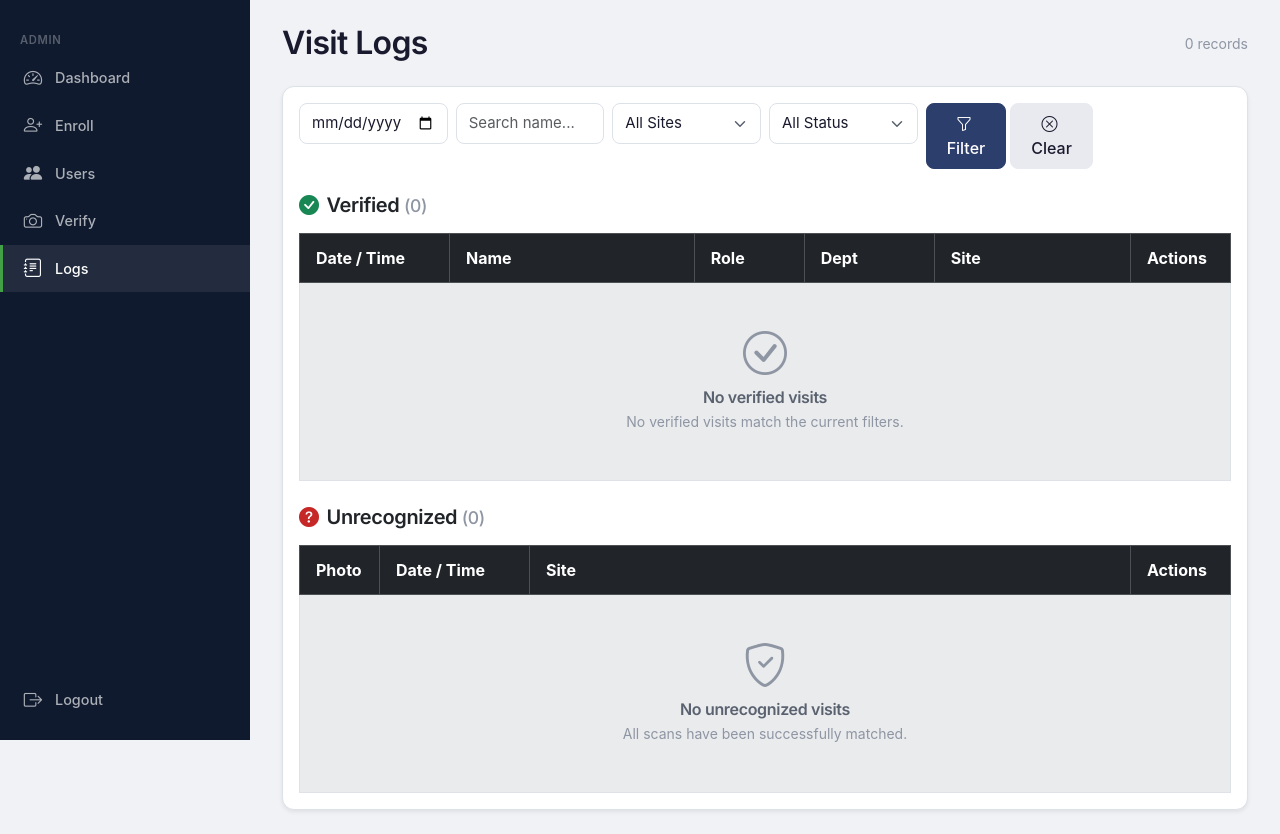
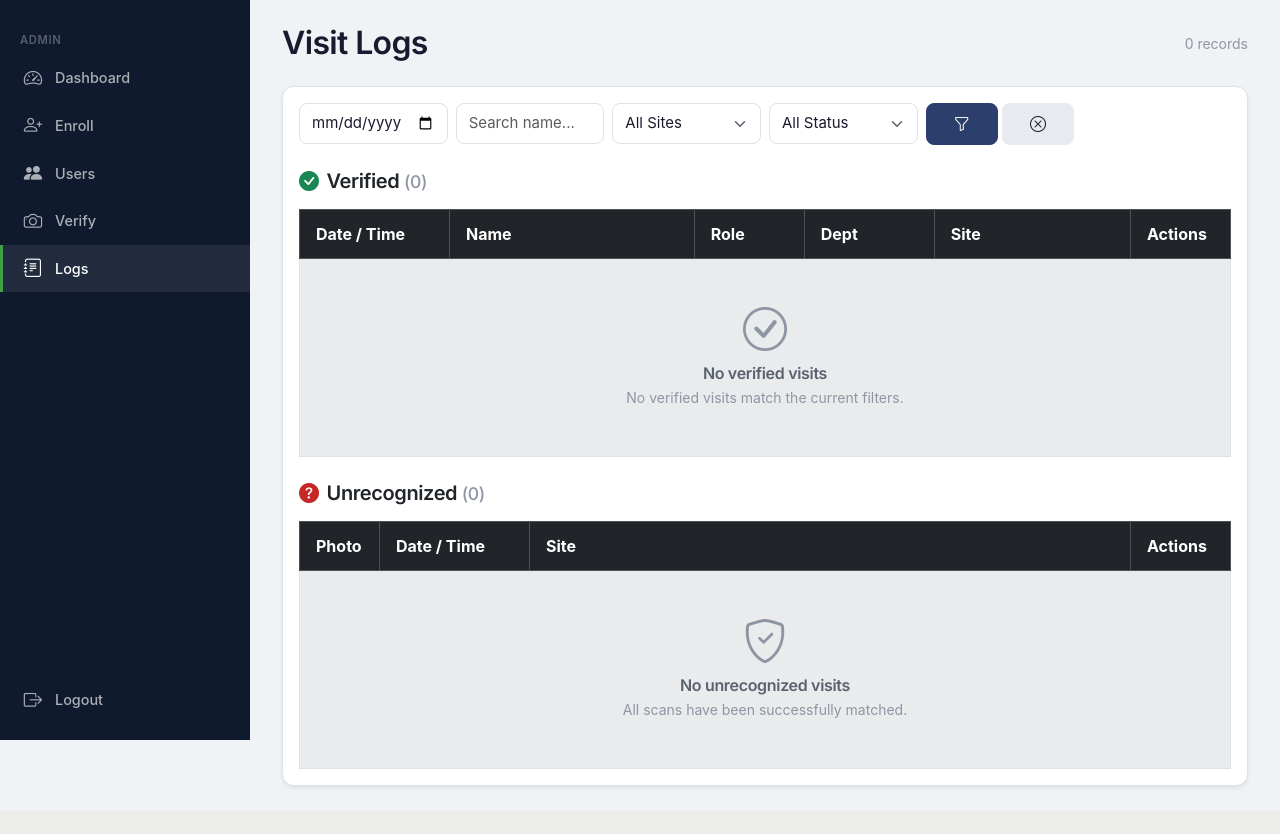
Before and after one commit to geniuskudzai21/CityOfMutareDigitaliD, a Flask app: page /admin/logs in a window 1280 px wide. Shown: the part 60-894 px from the top of the page. After the commit the page ends 846 px from the top, so only its background shows below. Run offline with Flask 3, Linux system fonts and the light colour scheme; the visitor is signed in with stand-in values (Sample User, id 1); data comes from the database, SQL or seed files in the repository; data that the repository does not hold is empty.

Commit message:
Remove text labels from Search/Clear and Filter/Clear buttons, keep only icons

```diff
--- a/templates/admin/employees.html
+++ b/templates/admin/employees.html
@@ -32,8 +32,8 @@
                 </select>
             </div>
             <div class="col-lg-2 col-md-4 d-flex gap-1">
-                <button type="submit" class="btn btn-primary flex-grow-1"><i class="bi bi-search me-1"></i>Search</button>
-                <a href="/admin/employees" class="btn btn-secondary flex-grow-1"><i class="bi bi-x-circle me-1"></i>Clear</a>
+                <button type="submit" class="btn btn-primary flex-grow-1"><i class="bi bi-search"></i></button>
+                <a href="/admin/employees" class="btn btn-secondary flex-grow-1"><i class="bi bi-x-circle"></i></a>
             </div>
         </form>
 
--- a/templates/admin/logs.html
+++ b/templates/admin/logs.html
@@ -31,8 +31,8 @@
                 </select>
             </div>
             <div class="col-lg-2 col-md-4 col-6 d-flex gap-1">
-                <button type="submit" class="btn btn-primary flex-grow-1"><i class="bi bi-funnel me-1"></i>Filter</button>
-                <a href="/admin/logs" class="btn btn-secondary flex-grow-1"><i class="bi bi-x-circle me-1"></i>Clear</a>
+                <button type="submit" class="btn btn-primary flex-grow-1"><i class="bi bi-funnel"></i></button>
+                <a href="/admin/logs" class="btn btn-secondary flex-grow-1"><i class="bi bi-x-circle"></i></a>
             </div>
         </form>
 
```
